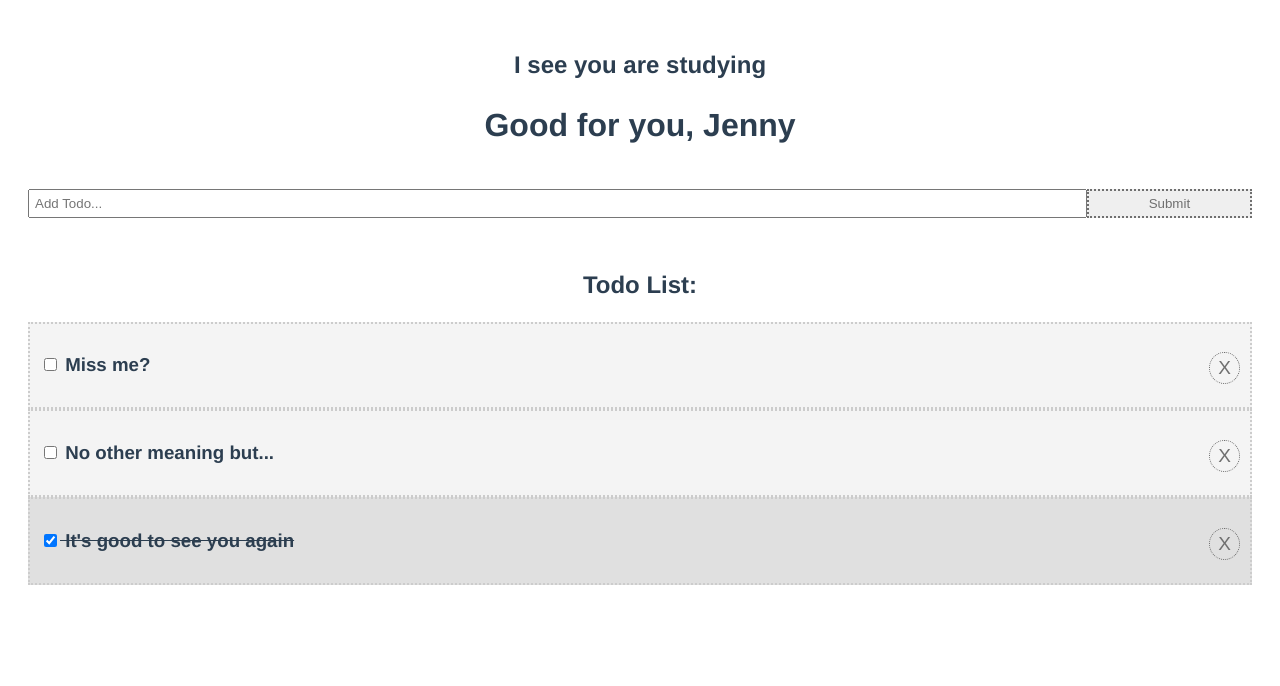
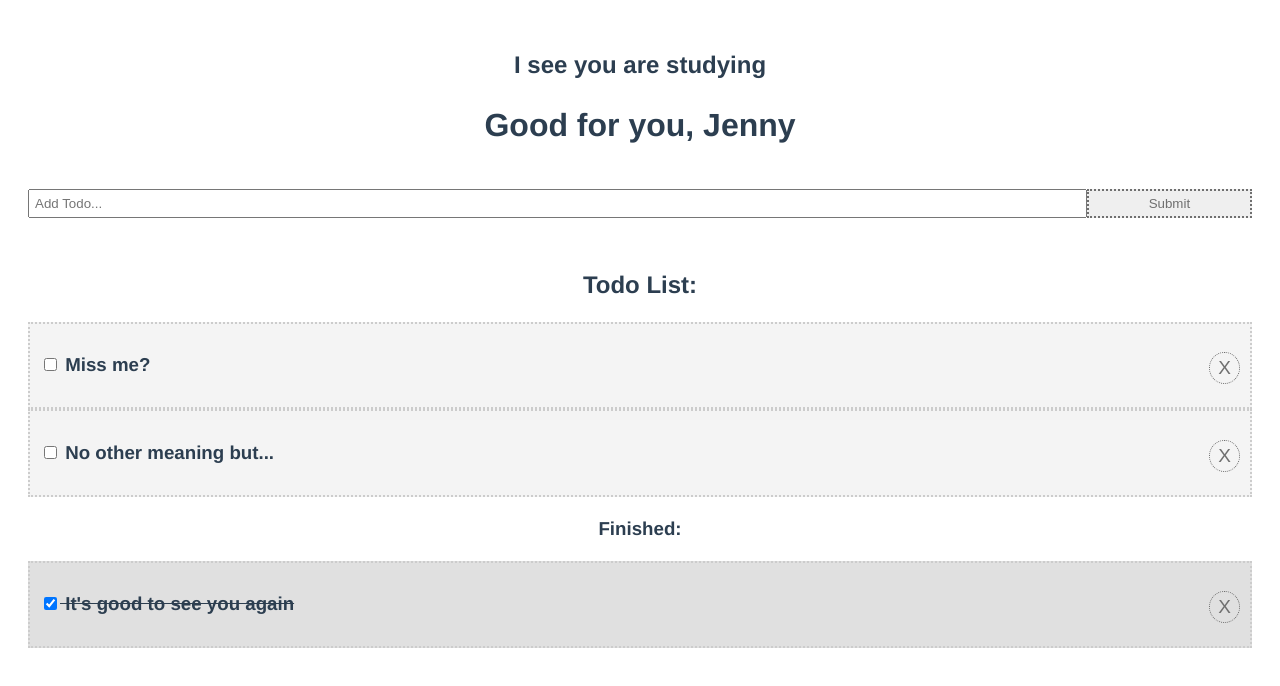
Before and after one commit to aegerita/ProductibiliBuddy, a Vue app: page / in a window 1280 px wide. Shown: the top 686 px of the page. Built offline with nearby package versions, Linux system fonts and the light colour scheme.

Commit message:
separated finished and ongoing todos

```diff
--- a/src/App.vue
+++ b/src/App.vue
@@ -4,7 +4,7 @@
         <!-- the todos data is shared to the Todos.vue by binding -->
         <!-- <h2>Todo List 1</h2> -->
         <AddTodo @add-todo="addTodo"></AddTodo>
-        <Todos :todos="todosData" @del-todo="deleteTodo"></Todos>
+        <Todos @del-todo="deleteTodo" @toggle="toggle" :ongoing="ongoing" :finished="finished"></Todos>
     </div>
 </template>
 
@@ -24,21 +24,20 @@ export default {
     data() {
         return {
             name: "Jenny",
-            todosData: [
+            ongoing: [
                 {
                     id: 1,
-                    title: "Miss me?",
-                    completed: false
+                    title: "Miss me?"
                 },
                 {
                     id: 2,
-                    title: "No other meaning but...",
-                    completed: false
-                },
+                    title: "No other meaning but..."
+                }
+            ],
+            finished: [
                 {
                     id: 3,
-                    title: "It's good to see you again",
-                    completed: true
+                    title: "It's good to see you again"
                 }
             ],
             nextTodoId: 4
@@ -47,16 +46,33 @@ export default {
     // don't know back end and database, stay here upon refresh for now
     methods: {
         deleteTodo(id) {
-            console.log("delete this item somehow "+id, id);
-            this.todosData = this.todosData.filter(todo => todo.id !== id);
+            console.log("delete this item somehow ", id);
+            this.ongoing = this.ongoing.filter(todo => todo.id !== id);
+            this.finished = this.finished.filter(todo => todo.id !== id);
         },
-        addTodo(todoTitle) {
-            this.todosData.push({
-                id: this.nextTodoId,
-                title: todoTitle,
-                completed: false
+        addTodo(todoTitle, id=this.nextTodoId) {
+            this.ongoing.push({
+                id: id,
+                title: todoTitle
             });
             this.nextTodoId++;
+        },
+        toggle(completed, todo){
+            if (completed) {
+                this.ongoing.push({
+                    id: todo.id,
+                    title: todo.title
+                });
+                this.ongoing.sort((a, b) => a.id - b.id);
+                this.finished = this.finished.filter(todoItem => todoItem.id !== todo.id);
+            } else {
+                this.finished.push({
+                    id: todo.id,
+                    title: todo.title
+                });
+                // this.finished.sort((a, b) => a.id - b.id);
+                this.ongoing = this.ongoing.filter(todoItem => todoItem.id !== todo.id);
+            }
         }
     }
 }
--- a/src/components/Todoitem.vue
+++ b/src/components/Todoitem.vue
@@ -1,9 +1,9 @@
 <template>
     <!-- class complete when then the todo.completed is true -->
-    <div :class="{'is-complete':todo.completed}" @click="markComplete">
+    <div :class="{'is-complete':completed}" @click="markComplete">
         <h3>
             <!-- checkbox method -->
-            <input type="checkbox" :checked="todo.completed">
+            <input type="checkbox" :checked="completed">
             {{todo.title}}
             <!-- send event -->
             <button @click="$emit('del-todo')">X</button>
@@ -15,11 +15,11 @@
 <script>
 export default {
     name: "Todoitem",
-    props: ["todo"],
+    props: ["todo", "completed"],
     methods: {
         markComplete() {
             console.log("the checkbox is clicked!");
-            this.todo.completed = !this.todo.completed;
+            this.$emit('toggle-completion', this.completed, this.todo.id, this.todo.title);
         }
     }
 }
--- a/src/components/Todos.vue
+++ b/src/components/Todos.vue
@@ -2,15 +2,17 @@
     <div>
         <!-- A for loop for todos array in props -->
         <!-- there must be a unique key -->
-        <h2>Todo List: </h2>
-        <div :key="todoData.id" v-for="todoData in todos">
-            <!-- <h3>{{todoData.title}}</h3> -->
+        <h2 v-if="ongoing.length != 0">Todo List: </h2>
+        <h2 v-else>All Finished! Good for you!</h2>
+        <div :key="todo.id" v-for="todo in ongoing">
+            <!-- <h3>{{todo.title}}</h3> -->
             <!-- the todo in for loop, goes to item props-->
-            <Todoitem v-if="!todoData.completed" :todo="todoData" @del-todo="$emit('del-todo', todoData.id)"></Todoitem>
+            <Todoitem :todo="todo" :completed=false @toggle-completion="$emit('toggle', false, todo)" @del-todo="$emit('del-todo', todo.id)"></Todoitem>
         </div>
+        <h3 v-if="finished.length!=0 && ongoing.length!=0">Finished: </h3>
         <!-- output finished events last -->
-        <div :key="todoData.id+50" v-for="todoData in todos">
-            <Todoitem v-if="todoData.completed" :todo="todoData" @del-todo="$emit('del-todo', todoData.id)"></Todoitem>
+        <div :key="todo.id" v-for="todo in finished">
+            <Todoitem :todo="todo" :completed=true @toggle-completion="$emit('toggle', true, todo)" @del-todo="$emit('del-todo', todo.id)"></Todoitem>
         </div>
     </div>
 </template>
@@ -20,7 +22,7 @@ import Todoitem from './Todoitem.vue'
 
 export default {
     name: "Todos",
-    props: ["todos"],
+    props: ["ongoing", "finished"],
     components: {
         Todoitem
     }
```
